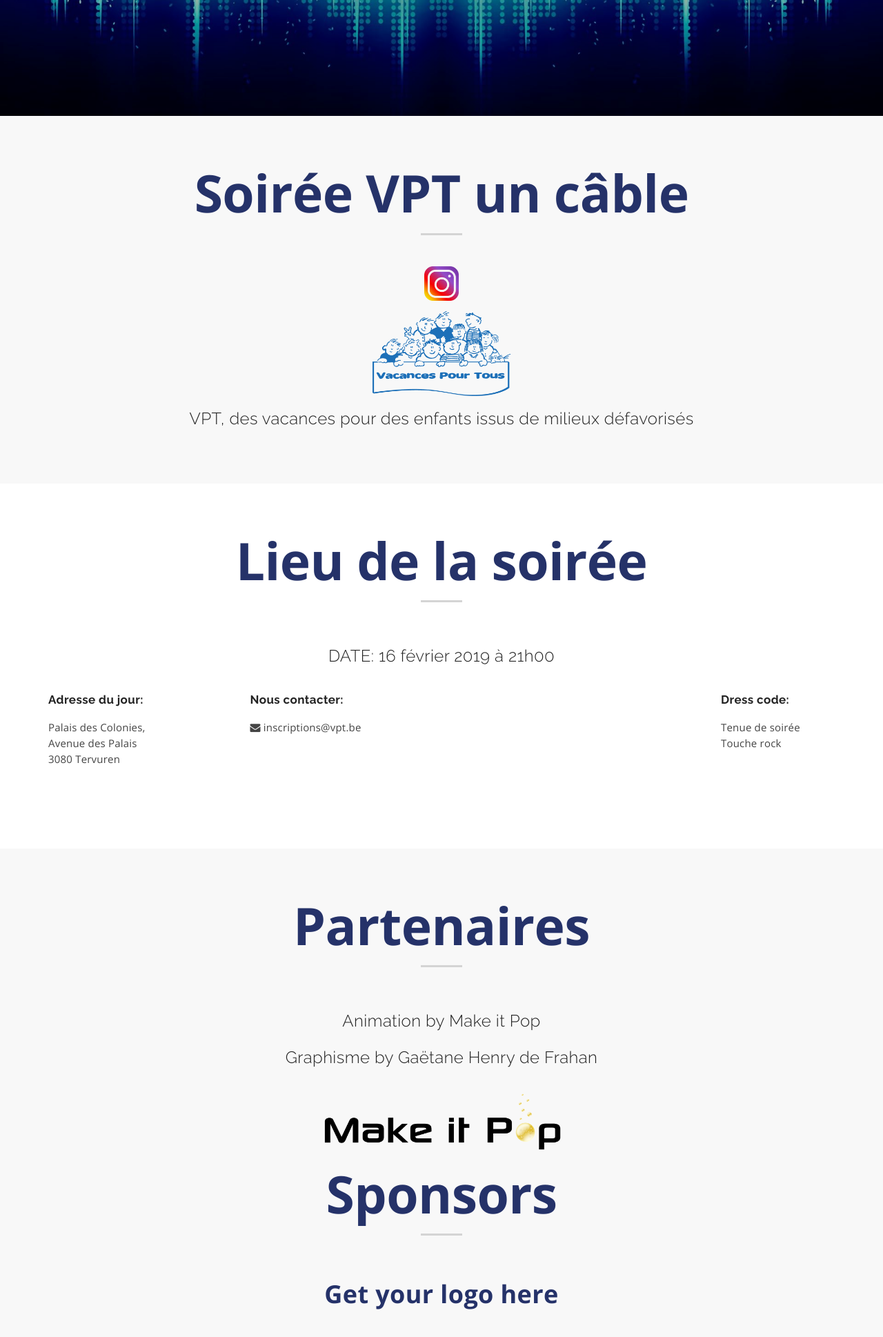
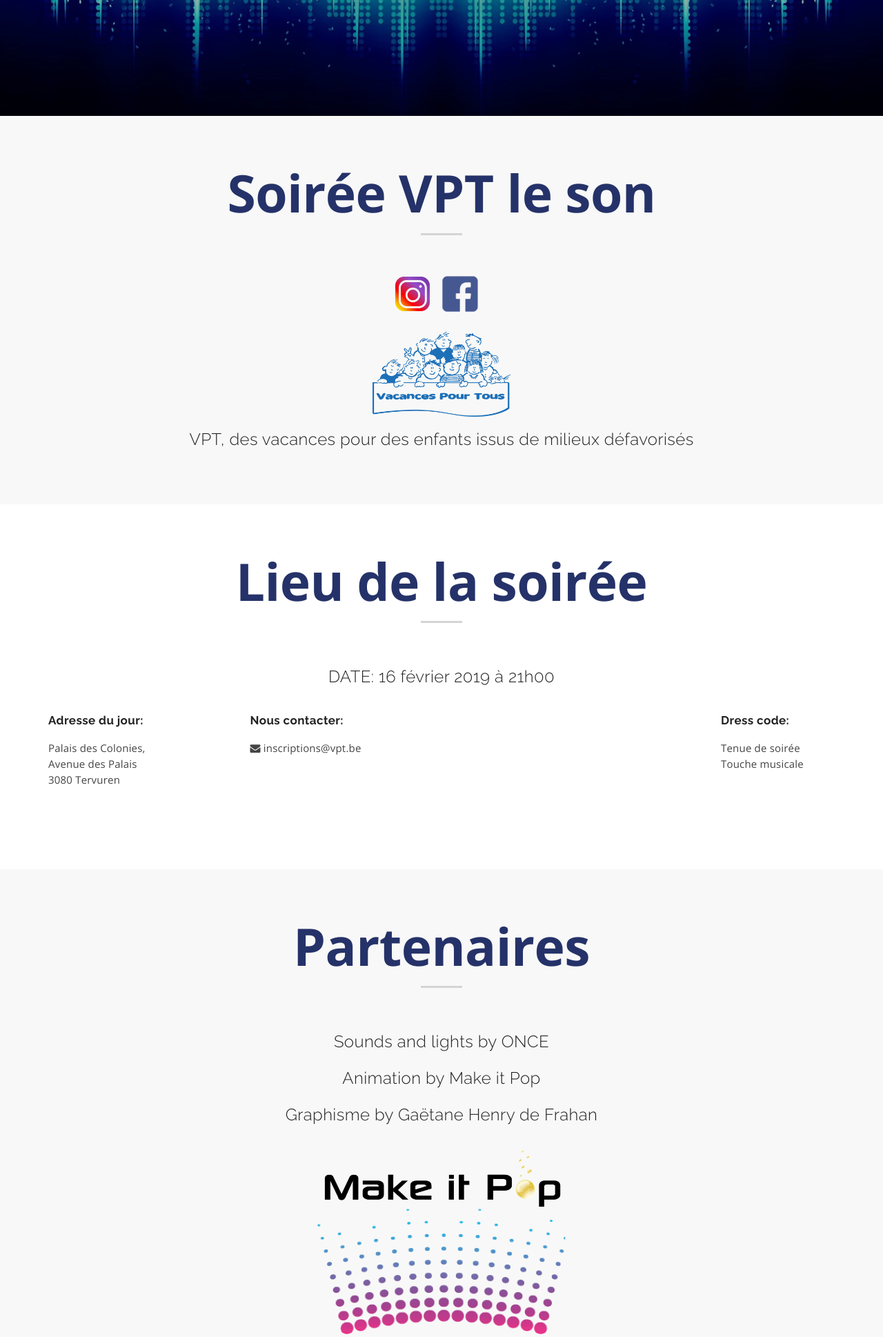
Before and after one commit to sewelseb/soir-eVPT, a PHP site: page /index.php in a window 1280 px wide. Shown: the part 632-2570 px from the top of the page at 69% size. Run offline with PHP 8.4, Linux system fonts and the light colour scheme; some libraries are stand-ins or nearby versions; grey boxes are pictures that could not be loaded.

Commit message:
sponsors

```diff
--- a/EnregistrementReponseCodePromo.php
+++ b/EnregistrementReponseCodePromo.php
@@ -36,11 +36,13 @@ $textMessage = 'Bonjour '.$reponse->getPrenom().',
                 Bien à vous,
 
                 L\'équipe organisatrice de la soirée Vacances Pour Tous
+
+                Event Facebook: https://www.facebook.com/events/2340446512649714/
                 ';
 
 try {
     $emailSender = new EmailClient();
-    $emailSender->sendMail($reponse->getEmail(), 'Confirmaion de votre inscription à la soirée VPT', $textMessage);
+    $emailSender->sendMail($reponse->getEmail(), 'Confirmation de votre inscription à la soirée VPT', $textMessage);
 }catch (Exception $e) {
     $message = "Le mail de confirmation n'a pas pu être envoyé <br/>";
 }
--- a/EnregistrementReponseRally.php
+++ b/EnregistrementReponseRally.php
@@ -35,11 +35,13 @@ $textMessage = 'Bonjour '.$reponse->getPrenom().',
                 Bien à vous,
 
                 L\'équipe organisatrice de la soirée Vacances Pour Tous
+
+                Event Facebook: https://www.facebook.com/events/2340446512649714/
                 ';
 
 try {
     $emailSender = new EmailClient();
-    $emailSender->sendMail($reponse->getEmail(), 'Confirmaion de votre inscription à la soirée VPT', $textMessage);
+    $emailSender->sendMail($reponse->getEmail(), 'Confirmation de votre inscription à la soirée VPT', $textMessage);
 }catch (Exception $e) {
     $message = "Le mail de confirmation n'a pas pu être envoyé <br/>";
 }
--- a/Vues/home.php
+++ b/Vues/home.php
@@ -18,7 +18,7 @@
     <meta name="description" content="">
     <meta name="author" content="">
     <link rel="icon" href="favicon.ico">
-    <title>VPT un cable | VPT</title>
+    <title>VPT le son | VPT</title>
     <!-- Bootstrap core CSS -->
     <!-- Latest compiled and minified CSS -->
     <link rel="stylesheet" href="https://maxcdn.bootstrapcdn.com/bootstrap/3.3.6/css/bootstrap.min.css" integrity="sha384-1q8mTJOASx8j1Au+a5WDVnPi2lkFfwwEAa8hDDdjZlpLegxhjVME1fgjWPGmkzs7" crossorigin="anonymous">
@@ -153,7 +153,7 @@
                                             <button class="btn btn-primary btn-lg btn-main btn-rally">Rallye</button>
                                         </div>
                                         <div class="col-lg-4">
-                                            <button class="btn btn-primary btn-lg btn-main  btn-register-form">Autre</button>
+                                            <button class="btn btn-primary btn-lg btn-main  btn-register-form">Acheter une place</button>
                                         </div>
                                     </div>
                                 </div>
@@ -221,9 +221,10 @@
                                         <select class="form-control " name="rally" required>
                                             <option value="Sunshine">Sunshine</option>
                                             <option value="Twins">Twins</option>
-                                            <option value="Rafiki">Rafiji</option>
+                                            <option value="Rafiki">Rafiki</option>
                                             <option value="No Name">No Name</option>
                                             <option value="Freestyle">Freestyle</option>
+                                            <option value="Fun Time">Fun Time</option>
                                         </select>
 
                                     </div>
@@ -298,7 +299,7 @@
         <div class="row">
             <div class="col-lg-12 text-center">
                 <div class="section-title">
-                    <h2><b class="bhFont">Soirée VPT un câble</b></h2>
+                    <h2><b class="bhFont">Soirée VPT le son</b></h2>
 
                 </div>
                 <div class="text-center">
@@ -315,9 +316,9 @@
                     <a href="https://www.instagram.com/soireevpt/">
                         <img src="Vues/Photos/insta.png" style="height: 50px;">
                     </a>
-<!--                    <a href="https://www.facebook.com/events/1976931835897313/">-->
-<!--                        <img src="Vues/Photos/fb.png" style="height: 80px;">-->
-<!--                    </a>-->
+                    <a href="https://www.facebook.com/events/2340446512649714/">
+                        <img src="Vues/Photos/fb.png" style="height: 80px;">
+                    </a>
                 </div>
 
             </div>
@@ -383,7 +384,7 @@
 
                     <p>
                         Tenue de soirée<br/>
-                        Touche rock
+                        Touche musicale
                     </p>
 
                 </div>
@@ -405,6 +406,7 @@
         <div class="row ">
             <div class="col-md-12 text-center">
                 <H3 class="section-text">
+                    Sounds and lights by ONCE<br><br>
                     Animation by Make it Pop<br><br>
 <!--                    Sound and Light by Audeo<br><br>-->
                     Graphisme by Gaëtane Henry de Frahan<br><br>
@@ -415,6 +417,13 @@
         <div class="row ">
             <div class="col-md-offset-4 col-md-4">
                 <a href="http://www.makeitpop.be/"><img class="img-responsive" src="Vues/Photos/mip.png"></a>
+            </div>
+        </div>
+        <div class="row ">
+            <div class="col-md-offset-4 col-md-4">
+                <a href="http://weonlyliveonce.be">
+                    <img class="img-responsive" src="Vues/Photos/once.png">
+                </a>
             </div>
         </div>
 <!--        <div class="row ">-->
@@ -439,12 +448,80 @@
                 </div>
             </div>
         </div>
+        <div class="row ">
+            <div class="col-md-offset-4 col-md-4">
+                <a href="https://www.coralli.be/"><img class="img-responsive" src="Vues/Photos/corali.jpg"></a>
+            </div>
+        </div>
+        <div class="row ">
+            <div class="col-md-offset-4 col-md-4">
+                <a href="https://www.banquedeluxembourg.com/fr/bank/corporate/homepage"><img class="img-responsive" src="Vues/Photos/banque-de-lux.png"></a>
+            </div>
+        </div>
         <div>
             <div class="section-title text-center" style="margin-top: 20px">
                 <a href="mailto:soiree@vpt.be"><h3><b class="bhFont">Get your logo here</b></h3></a>
             </div>
         </div>
     </div><!-- end container -->
+</section>
+
+<section id="about" class="light-bg">
+    <div class="container">
+        <div class="row">
+            <div class="col-lg-12 text-center">
+                <div class="section-title">
+                    <h2><b class="bhFont">Tombola</b></h2>
+
+                </div>
+                <div class="text-center">
+                    <!--                    <div class="hidden-xs">-->
+                    <!--                        <iframe src="https://www.facebook.com/plugins/video.php?href=https%3A%2F%2Fwww.facebook.com%2Fvacancespourtous.asbl%2Fvideos%2F1625753627483697%2F&show_text=0&width=560" width="560" height="315" style="border:none;overflow:hidden" scrolling="no" frameborder="0" allowTransparency="true" allowFullScreen="true"></iframe>-->
+                    <!--                    </div>-->
+                    <!--                    <div class="visible-xs">-->
+                    <!--                        <iframe src="https://www.facebook.com/plugins/video.php?href=https%3A%2F%2Fwww.facebook.com%2Fvacancespourtous.asbl%2Fvideos%2F1625753627483697%2F&show_text=0&width=560" width="100%" style="border:none;overflow:hidden" scrolling="no" frameborder="0" allowTransparency="true" allowFullScreen="true"></iframe>-->
+                    <!--                    </div>-->
+                    <!--                    <div class="text-center">-->
+                    <!--                        Si la vidéo ne s'affiche pas, vérifiez que vous êtes connecté à Facebook.-->
+                    <!--                    </div>-->
+
+
+                </div>
+
+            </div>
+        </div>
+        <div class="row">
+            <div class="col-md-12 text-center">
+                <H3 class="section-text">
+                   <a href="https://www.natachademahieu.com/index">
+                       Natacha de Mahieu (shooting photo)
+                   </a>
+                </H3>
+            </div>
+        </div>
+        <div class="row">
+            <div class="col-lg-12 text-center">
+                <a href="https://www.facebook.com/louiseullensdeschooten/">
+                    <img src="Vues/Photos/lus.jpg" style="max-width: 200px; margin-top: 15px;">
+                </a>
+            </div>
+        </div>
+        <div class="row">
+            <div class="col-lg-12 text-center">
+                <a href="https://www.lasemo.be/">
+                    <img src="Vues/Photos/lasemo.png" style="max-width: 200px; margin-top: 15px;">
+                </a>
+            </div>
+        </div>
+        <div class="row">
+            <div class="col-lg-12 text-center">
+                <a href="http://www.museeherge.com/">
+                    <img src="Vues/Photos/herge.png" style="max-width: 200px; margin-top: 15px;">
+                </a>
+            </div>
+        </div>
+    </div>
+    <!-- /.container -->
 </section>
 
 
```
Also changed, not shown: EnregistrementReponse.php (+6 -4 lines), Vues/Photos/banque-de-lux.png (added), Vues/Photos/corali.jpg (added), Vues/Photos/herge.png (added), Vues/Photos/lasemo.png (added), Vues/Photos/lus.jpg (added), Vues/Photos/once.png (added).
